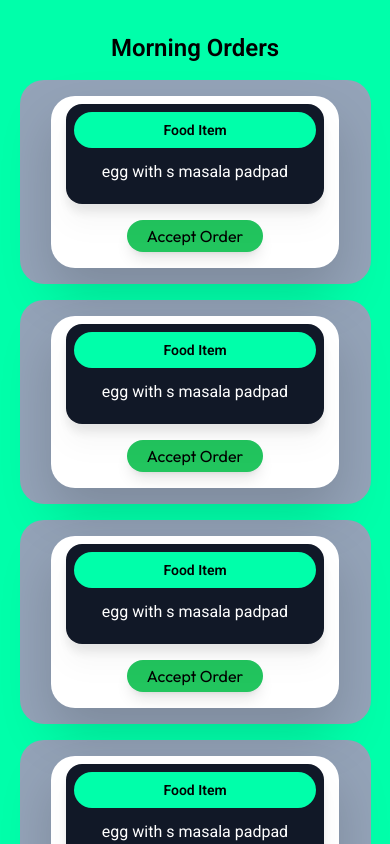
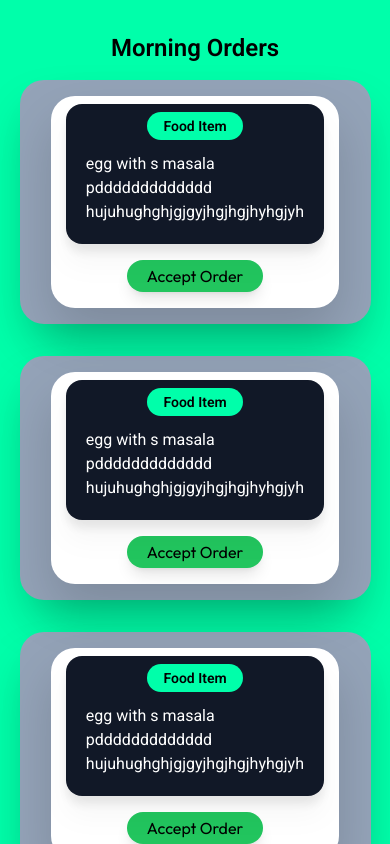
Before and after one commit to Irshad3786/HospitalFoodDelivery, a React (Vite) app in the folder frontend/: page /MorningShift in a window 390 px wide. Shown: the top 844 px of the page. Built offline with nearby package versions, Linux system fonts and the light colour scheme.

Commit message:
responsive in orders

```diff
--- a/frontend/package.json
+++ b/frontend/package.json
@@ -17,7 +17,9 @@
     "react-loader-spinner": "^6.1.6",
     "react-router-dom": "^7.1.1",
     "react-toastify": "^11.0.2",
-    "socket.io-client": "^4.8.1"
+    "socket.io-client": "^4.8.1",
+    "tailwind-scrollbar": "^3.0.0",
+    "tailwind-scrollbar-hide": "^2.0.0"
   },
   "devDependencies": {
     "@eslint/js": "^9.17.0",
--- a/frontend/src/components/Orders.jsx
+++ b/frontend/src/components/Orders.jsx
@@ -1,13 +1,16 @@
 import React from 'react'
+
 
 function Orders() {
   return (
-    <div className='bg-slate-400 w-[90%] h-fit p-4 rounded-3xl flex justify-center items-center font-roboto'>
+    <div className='bg-slate-400 w-[90%] h-fit p-4 rounded-3xl flex justify-center items-center font-roboto sm:w-[60%] md:w-[40%] shadow-2xl'>
         <div  className='bg-white w-[90%] h-fit rounded-3xl drop-shadow-2xl flex pt-2  flex-col items-center'>
             <div className='bg-gray-900 h-fit rounded-2xl w-[90%] flex justify-center drop-shadow-xl  p-2 flex-col'>
-                <h1 className='text-black text-sm text-center p-2 pt-2 rounded-3xl font-semibold bg-[#00FFAA] '>Food Item</h1>
+                <div className="w-fit bg-[#00FFAA] px-4 py-1 rounded-2xl mx-auto">
+                    <h1 className='text-black text-sm text-center font-semibold'>Food Item</h1>
+                </div>
                 <div className='flex justify-center items-center p-3'>
-                    <p className='text-white text-base max-h-20 overflow-auto'>egg with s masala padpad</p>
+                    <p className='text-white text-base max-h-20 overflow-auto scrollbar-thin scrollbar-thumb-[#00FFAA] scrollbar-track-transparent'>egg with s masala pddddddddddddd hujuhughghjgjgyjhgjhgjhyhgjyhtgyhtgyhgyhgv</p>
                 </div>
             </div>
 
--- a/frontend/src/pages/MorningShift.jsx
+++ b/frontend/src/pages/MorningShift.jsx
@@ -1,11 +1,17 @@
-import React from 'react'
+import React, { useEffect } from 'react'
 import Orders from '../components/Orders'
+import { useLocation } from "react-router-dom";
 
 function MorningShift() {
+  const location = useLocation();
+
+  const PhoneNO = location.state
+
+
   return (
-    <div className='w-[100%] h-screen bg-[#00FFAA] font-roboto'>
-        <h1 className='text-2xl text-center pt-8 font-semibold'>Morning Orders</h1>
-        <div className='flex justify-center items-center pt-4 flex-col gap-4'>
+    <div className='w-[100%] min-h-screen h-max-screen bg-[#00FFAA] font-roboto'>
+        <h1 className='text-2xl text-center pt-8 font-semibold sm:text-3xl'>Morning Orders</h1>
+        <div className='flex justify-center items-center pt-4 flex-col gap-8 '>
             <Orders/>
             <Orders/>
             <Orders/>
--- a/frontend/src/pages/PantryDashboard.jsx
+++ b/frontend/src/pages/PantryDashboard.jsx
@@ -1,18 +1,26 @@
 import React from 'react'
 import { useNavigate } from 'react-router-dom'
+import { useLocation } from "react-router-dom";
 
 function PantryDashboard() {
   const Navigate = useNavigate()
+  const location = useLocation();
+
+  const PhoneNO = location.state
+
+
+
+
   const Morning = ()=>{
-    Navigate('/MorningShift')
+    Navigate('/MorningShift',{state:PhoneNO})
   }
 
   const Evening = ()=>{
-    Navigate('/EveningShift')
+    Navigate('/EveningShift',{state:PhoneNO})
   }
 
   const Night = ()=>{
-    Navigate('/NightShift')
+    Navigate('/NightShift',{state:PhoneNO})
   }
 
   return (
--- a/frontend/src/pages/PantryLogin.jsx
+++ b/frontend/src/pages/PantryLogin.jsx
@@ -5,11 +5,13 @@ import { ToastContainer, toast } from 'react-toastify';
 import axios from 'axios';
 
 
+
 function PantryLogin() {
     const [PhoneNo , setPhoneNo] = useState('')
     const [Password , setPassword] = useState('')
 
     const Navigate = useNavigate()
+
 
  const Submit =(e)=>{
   e.preventDefault();
@@ -20,7 +22,7 @@ function PantryLogin() {
       axios.post(`${import.meta.env.VITE_BACKEND_URL}/PantryLogin`,{PhoneNo,Password},{ withCredentials: true })
       .then((res)=>{
         if(res.data.message === "User Authenticated"){
-          Navigate('/PantryDashboard')
+          Navigate('/PantryDashboard', {state:PhoneNo})
         }
       })
       .catch((error)=>{
--- a/frontend/tailwind.config.js
+++ b/frontend/tailwind.config.js
@@ -23,6 +23,8 @@ export default {
     },
   },
   plugins: [
+    require('tailwind-scrollbar-hide'),
+    require('tailwind-scrollbar'),
     plugin(function ({ addUtilities }) {
       addUtilities({
         '.font-optical-auto': {
```
Also changed, not shown: 1 other file (tests, documents, lock files or other folders).
